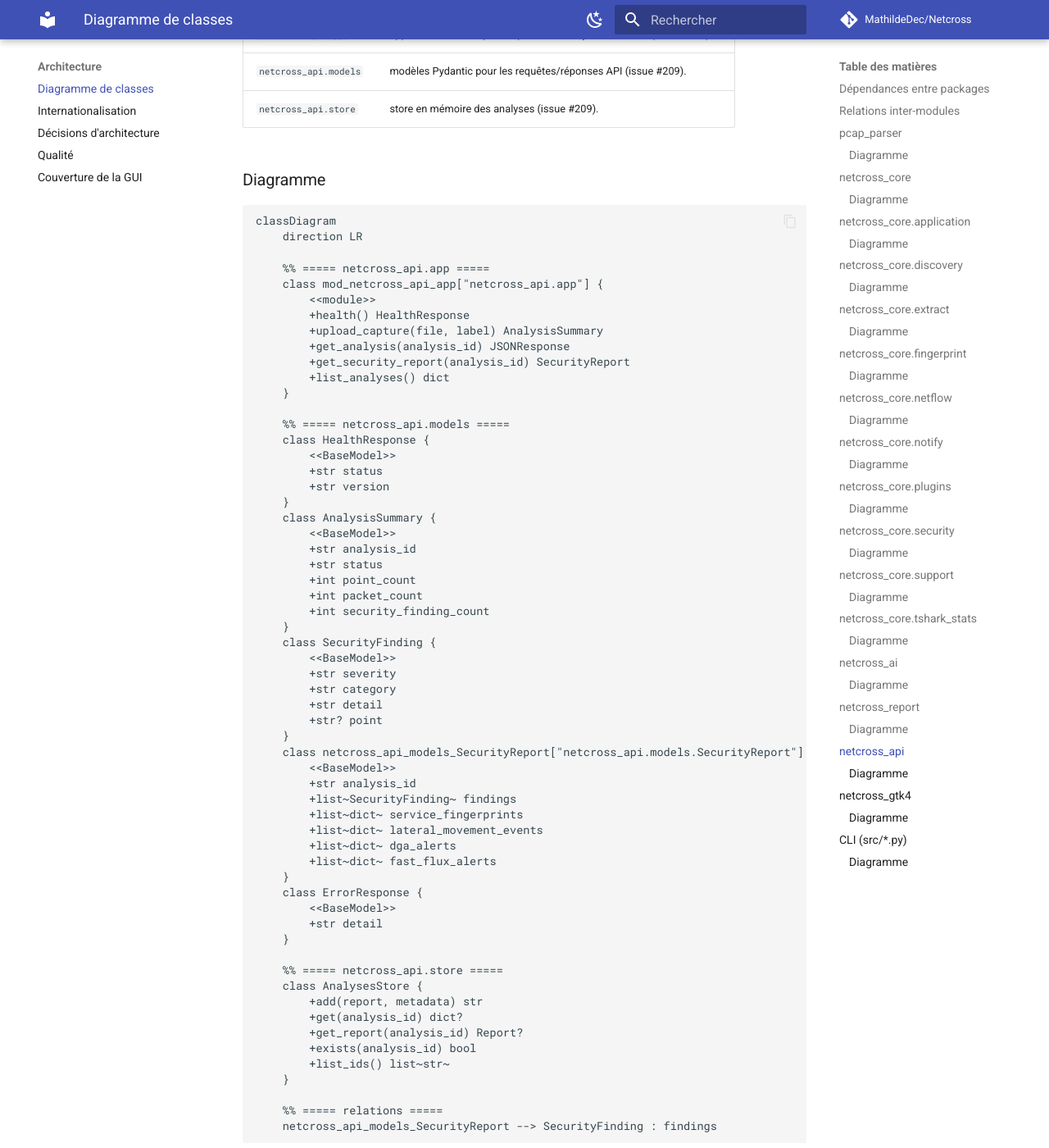
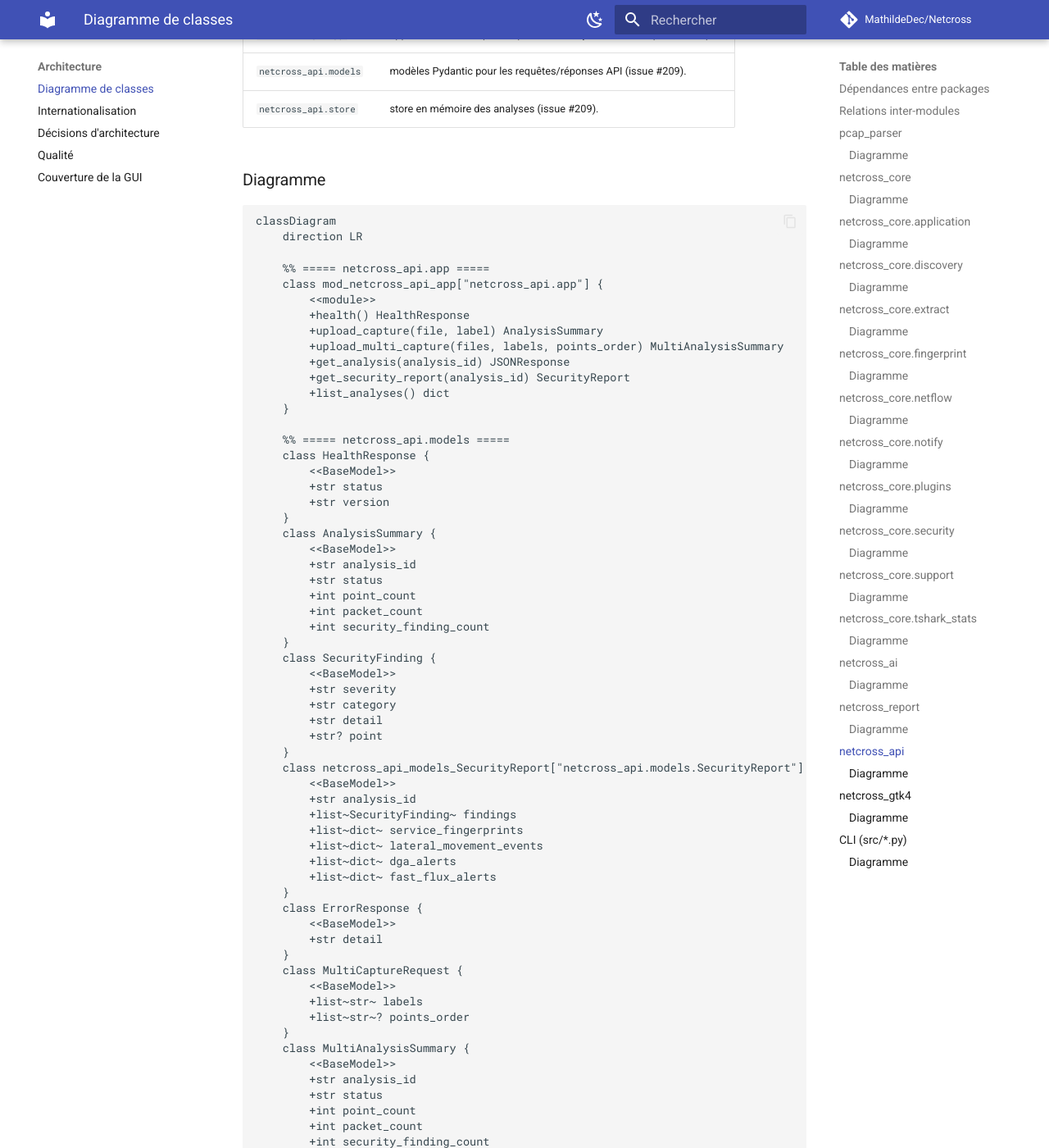
Before and after one commit to MathildeDec/Netcross, an MkDocs documentation site: the page built from docs/class-diagram.md, in a window 1280 px wide and 1400 px high, scrolled down 75062 px. Shown: the whole window at 82% size. Built offline with MkDocs 1.6.1 and Material for MkDocs 9.7.7, drawn with Linux system fonts in a browser that asks for light colours; comment, search, counter and statistics services are not loaded; some of the changed text lies outside the part shown.

Commit message:
chore: regenerate class diagram for CI

```diff
--- a/docs/class-diagram.md
+++ b/docs/class-diagram.md
@@ -3565,6 +3565,7 @@ classDiagram
         <<module>>
         +health() HealthResponse
         +upload_capture(file, label) AnalysisSummary
+        +upload_multi_capture(files, labels, points_order) MultiAnalysisSummary
         +get_analysis(analysis_id) JSONResponse
         +get_security_report(analysis_id) SecurityReport
         +list_analyses() dict
@@ -3603,6 +3604,20 @@ classDiagram
     class ErrorResponse {
         <<BaseModel>>
         +str detail
+    }
+    class MultiCaptureRequest {
+        <<BaseModel>>
+        +list~str~ labels
+        +list~str~? points_order
+    }
+    class MultiAnalysisSummary {
+        <<BaseModel>>
+        +str analysis_id
+        +str status
+        +int point_count
+        +int packet_count
+        +int security_finding_count
+        +list~str~ points
     }
 
     %% ===== netcross_api.store =====
```
Also changed, not shown: other parts of docs/class-diagram.md (+1 -1 lines).
